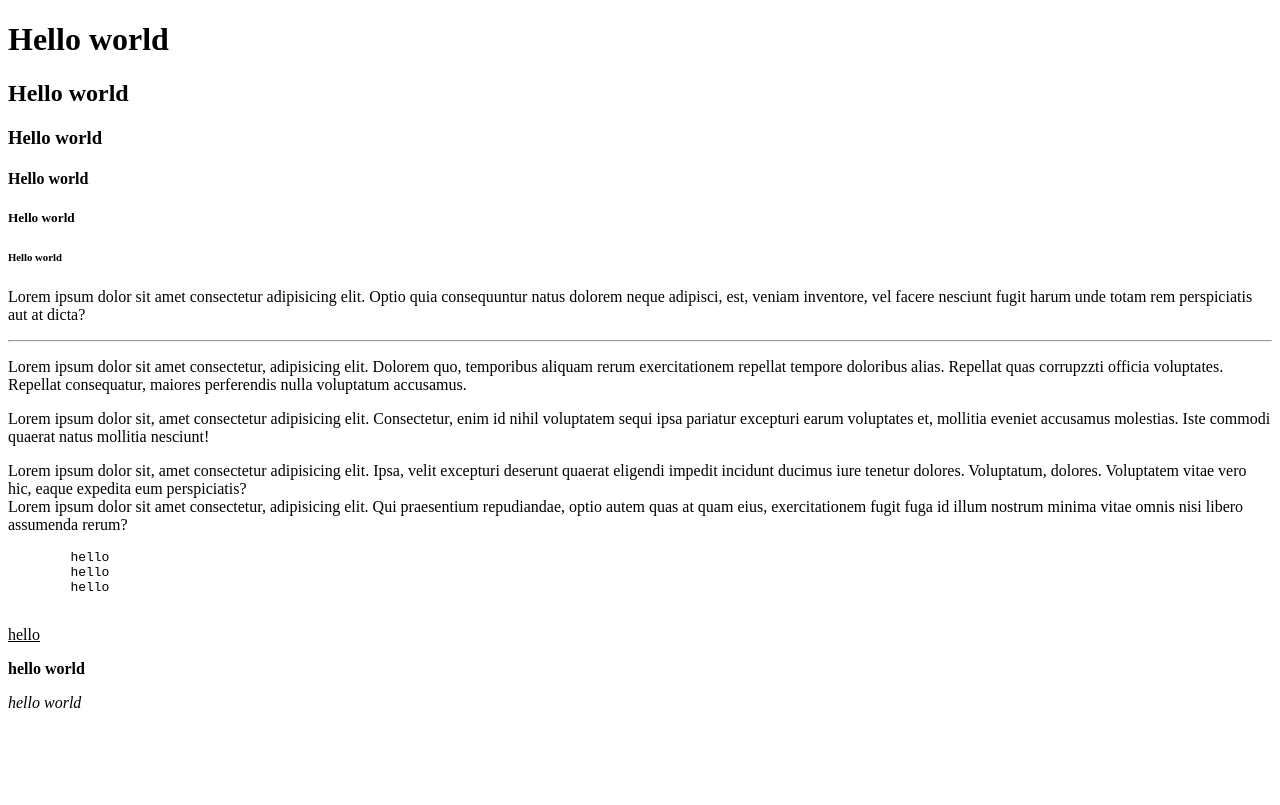
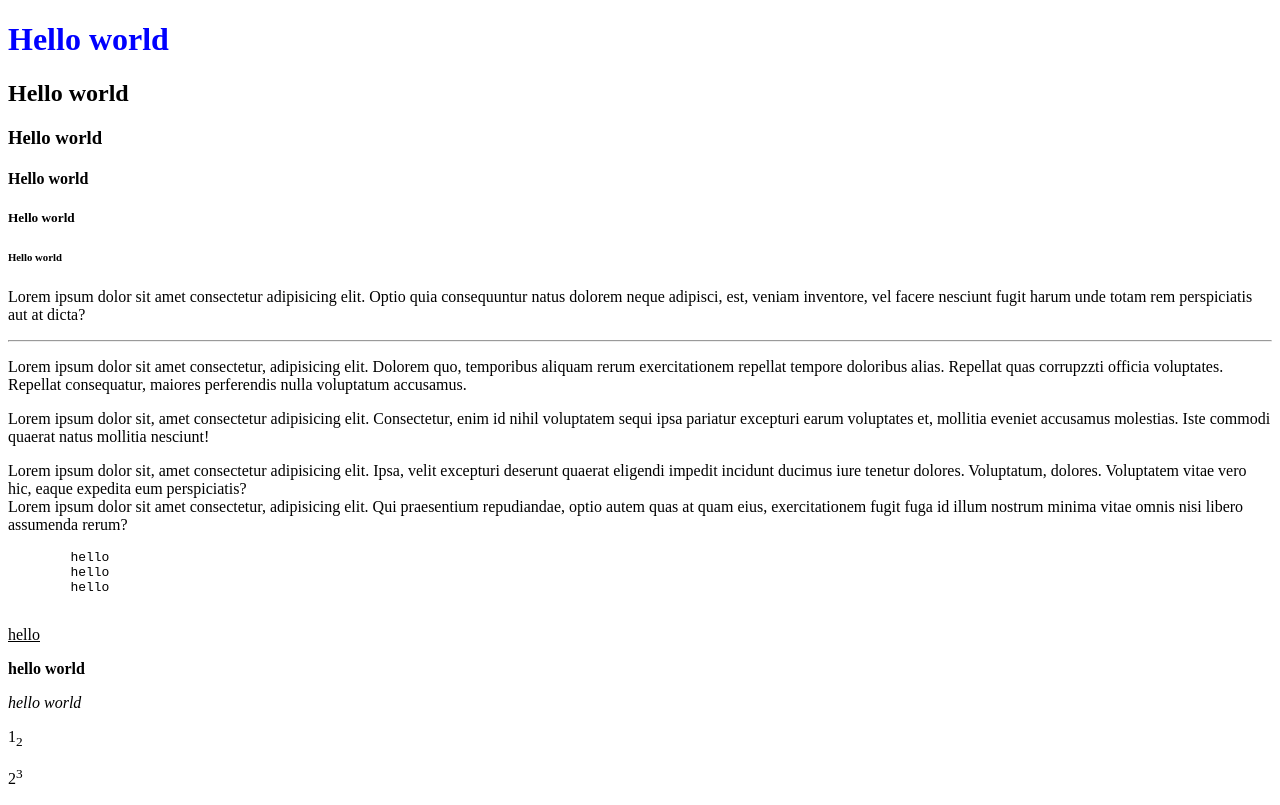
Before and after one commit to nguyenngohoangloc/demogit, a plain HTML site: page index.html in a window 1280 px wide. Drawn offline with Linux system fonts and the light colour scheme.

Commit message:
add style for some tag

```diff
--- a/index.html
+++ b/index.html
@@ -8,7 +8,7 @@
   </head>
 
   <body>
-    <h1>Hello world</h1>
+    <h1 style="color: blue;">Hello world</h1>
     <h2>Hello world</h2>
     <h3>Hello world</h3>
     <h4>Hello world</h4>
@@ -30,5 +30,7 @@
     <p><u>hello</u></p>
     <p><b>hello world</b></p>
     <p><i>hello world</i></p>
+    <p>1<sub>2</sub></p>
+    <p>2<sup>3</sup></p>
   </body>
 </html>
```
